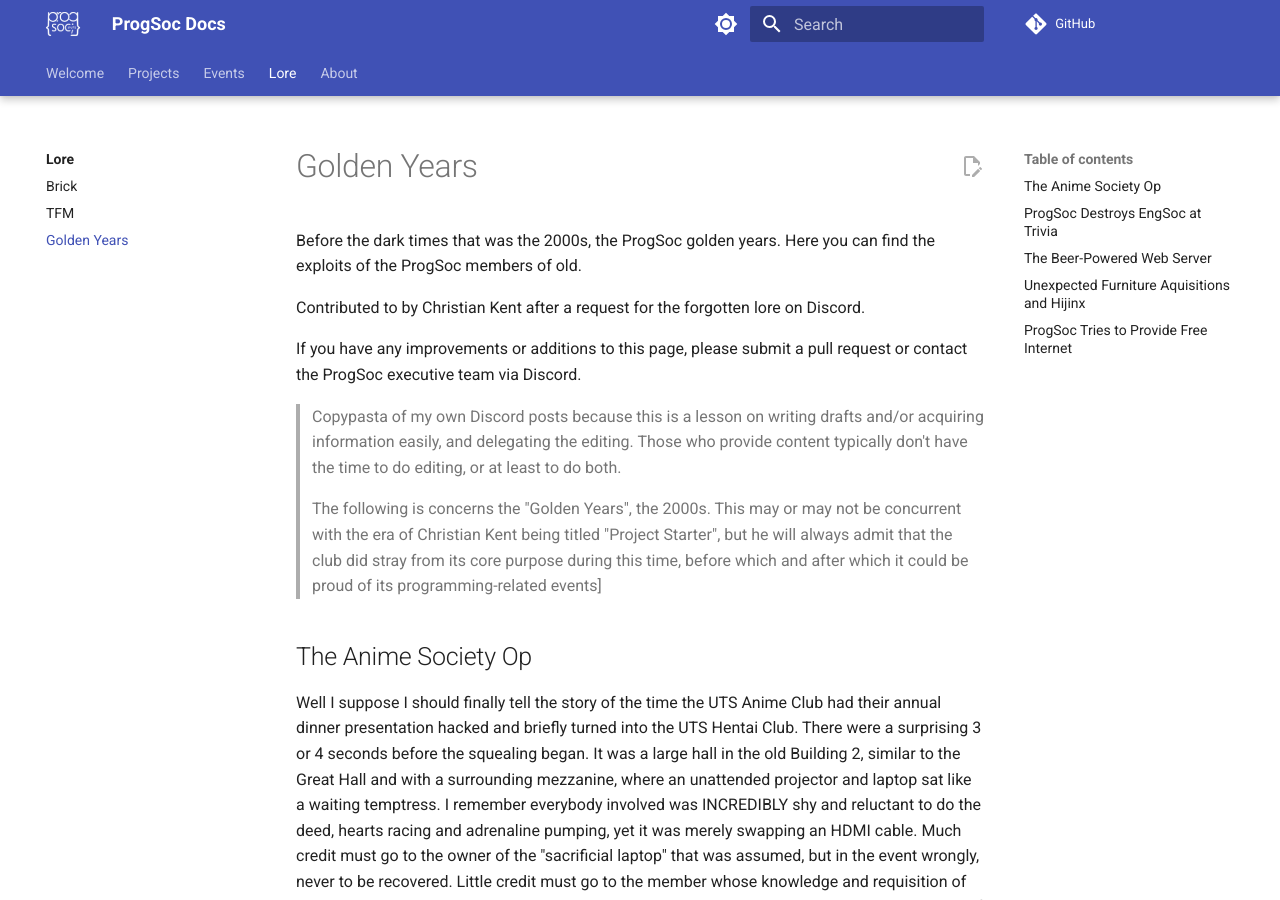
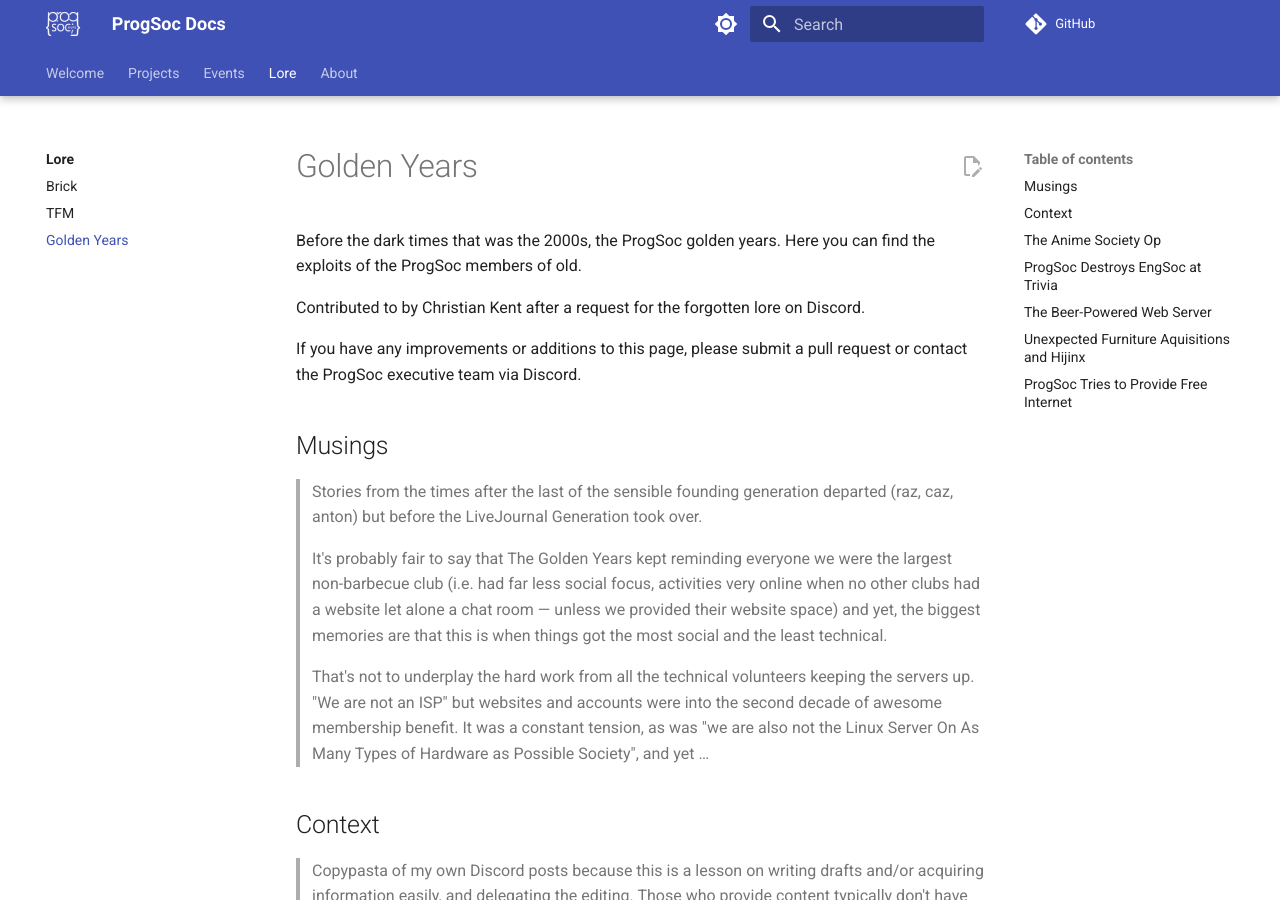
Before and after one commit to ProgSoc/Docs, an MkDocs documentation site: the page built from docs/lore/golden-years.md, in a window 1280 px wide and 900 px high. Built offline with MkDocs 1.6.1 and Material for MkDocs 9.7.7, drawn with Linux system fonts in a browser that asks for light colours; comment, search, counter and statistics services are not loaded.

Commit message:
in-line git history, and add some musings from ck's patch

```diff
--- a/docs/lore/golden-years.md
+++ b/docs/lore/golden-years.md
@@ -10,6 +10,16 @@ Before the dark times that was the 2000s, the ProgSoc golden years. Here you can
 Contributed to by Christian Kent after a request for the forgotten lore on Discord.
 
 If you have any improvements or additions to this page, please submit a pull request or contact the ProgSoc executive team via Discord.
+
+## Musings
+
+> Stories from the times after the last of the sensible founding generation departed (raz, caz, anton) but before the LiveJournal Generation took over.
+
+> It's probably fair to say that The Golden Years kept reminding everyone we were the largest non-barbecue club (i.e. had far less social focus, activities very online when no other clubs had a website let alone a chat room — unless we provided their website space) and yet, the biggest memories are that this is when things got the most social and the least technical.
+
+> That's not to underplay the hard work from all the technical volunteers keeping the servers up. "We are not an ISP" but websites and accounts were into the second decade of awesome membership benefit. It was a constant tension, as was "we are also not the Linux Server On As Many Types of Hardware as Possible Society", and yet …
+
+## Context
 
 > Copypasta of my own Discord posts because this is a lesson on writing drafts and/or acquiring information easily, and delegating the editing.  Those who provide content typically don't have the time to do editing, or at least to do both.
 
```
